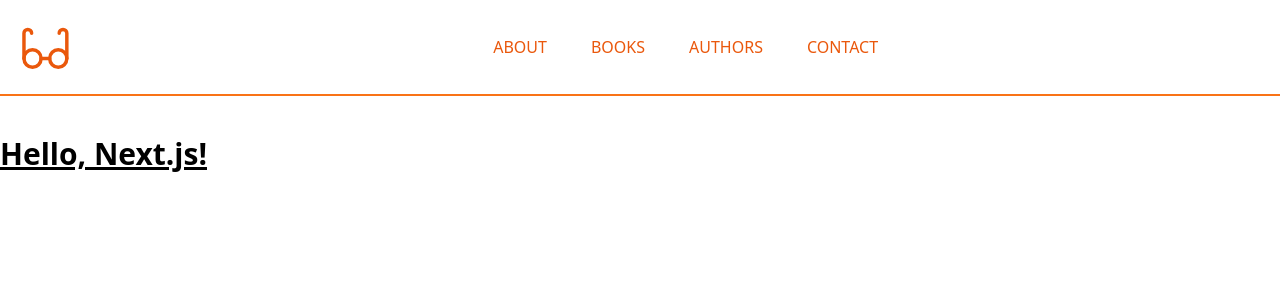
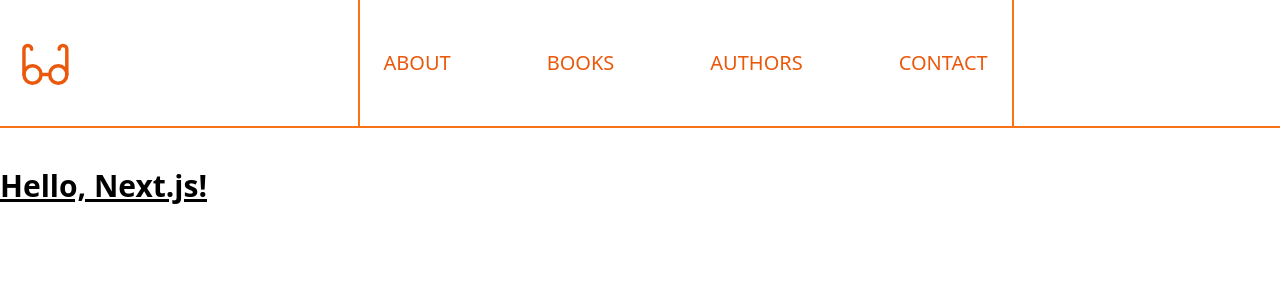
Before and after one commit to fireseasonnow/rainier, a Next.js app: page / in a window 1280 px wide. Shown: the top 300 px of the page. Built offline with nearby package versions, Linux system fonts and the light colour scheme.

Commit message:
Minor changes

```diff
--- a/components/Navigation/index.tsx
+++ b/components/Navigation/index.tsx
@@ -8,14 +8,14 @@ const navigationItems = ["ABOUT", "BOOKS", "AUTHORS", "CONTACT"];
 const Navigation = () => {
     return (
         <header className="top-0 sticky z-10 bg-white">
-            <nav className="h-24 flex text-orange-600 text-md border-b-2 border-orange-500 items-center">
+            <nav className="h-32 flex text-orange-600 text-xl border-b-2 border-orange-500 items-center">
                 <a className="w-16 mx-4 max-lg:w-20" href="#">
                     <Image src={logo} width={100} height={100} alt="Logo" />
                 </a>
-                <div className="flex gap-11 px-6 max-sm:px-3 justify-center w-full">
+                <div className="flex px-6 max-sm:px-3 justify-center w-full h-full">
                     <MobileNavButton />
-                    <div className="hidden lg:block">
-                        <ul className="flex items-center gap-11">
+                    <div className="hidden lg:flex border-x-2 border-orange-500 px-6">
+                        <ul className="flex items-center gap-24">
                             {navigationItems.map((item: string) => (
                                 <NavigationItem
                                     key={item}
```
